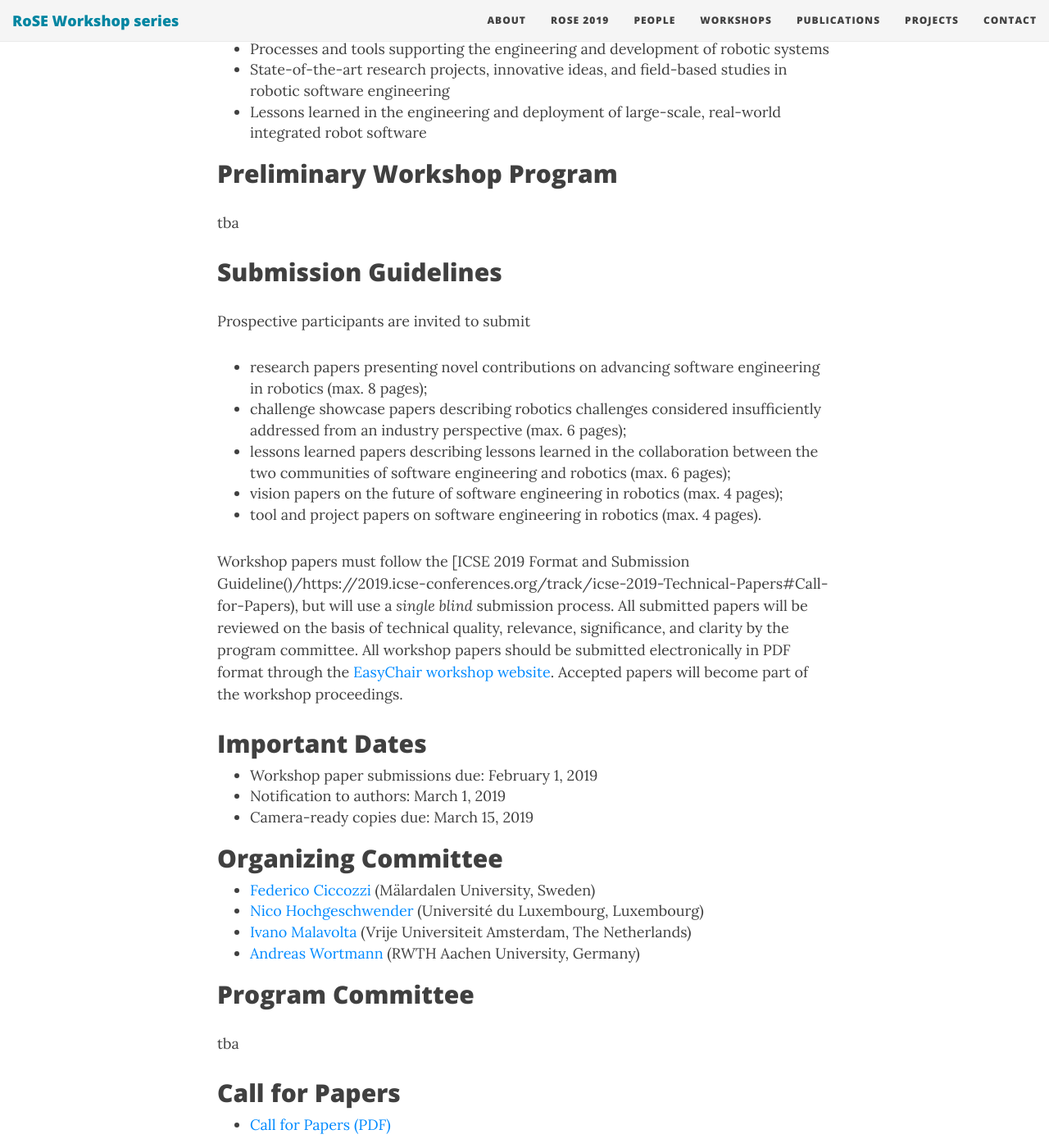
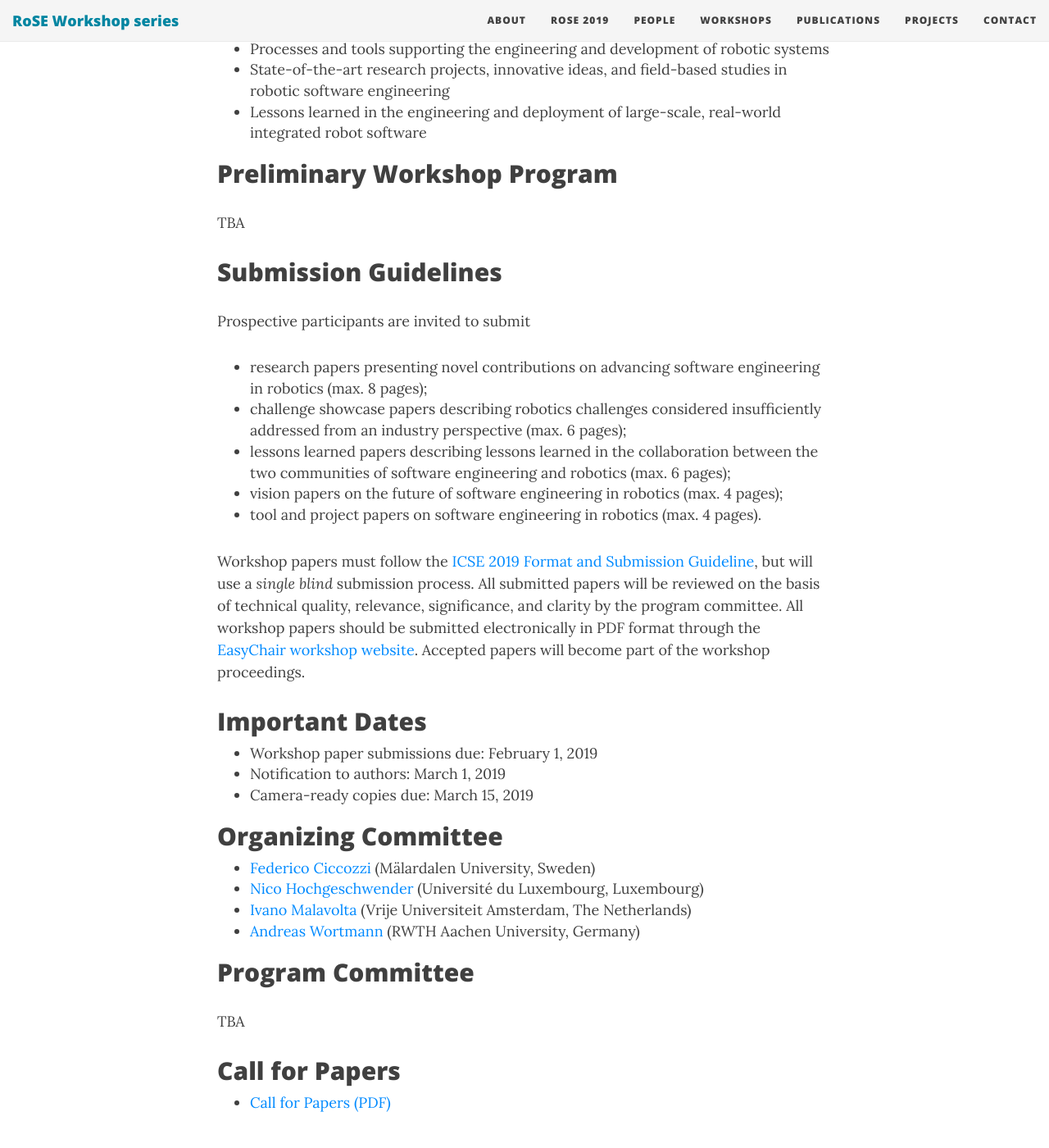
Before and after one commit to rose-workshops/rose-workshops.github.io, a Jekyll site: the page built from rose2019.md, in a window 1280 px wide and 1400 px high, scrolled down 1472 px. Shown: the whole window at 82% size. Built offline with Jekyll 4.4.1, drawn with Linux system fonts in a browser that asks for light colours; nearby versions of some CDN libraries.

Commit message:
refined cfp

```diff
--- a/rose2019.md
+++ b/rose2019.md
@@ -38,7 +38,7 @@ topics related to robotics software engineering:
 
 ## Preliminary Workshop Program
 
-tba
+TBA
 
 ## Submission Guidelines
 
@@ -49,7 +49,7 @@ Prospective participants are invited to submit
 - vision papers on the future of software engineering in robotics (max. 4 pages);
 - tool and project papers on software engineering in robotics (max. 4 pages).
 
-Workshop papers must follow the [ICSE 2019 Format and Submission Guideline()/https://2019.icse-conferences.org/track/icse-2019-Technical-Papers#Call-for-Papers), but will use a *single blind* submission process. All submitted papers will be reviewed on the basis of technical quality, relevance, significance, and clarity by the program committee. All workshop papers should be submitted electronically in PDF format through the [EasyChair workshop website](https://easychair.org/conferences/?conf=rose2019). Accepted papers will become part of the workshop proceedings.
+Workshop papers must follow the [ICSE 2019 Format and Submission Guideline](https://2019.icse-conferences.org/track/icse-2019-Technical-Papers#Call-for-Papers), but will use a *single blind* submission process. All submitted papers will be reviewed on the basis of technical quality, relevance, significance, and clarity by the program committee. All workshop papers should be submitted electronically in PDF format through the [EasyChair workshop website](https://easychair.org/conferences/?conf=rose2019). Accepted papers will become part of the workshop proceedings.
 
 ## Important Dates
 - Workshop paper submissions due: February 1, 2019
@@ -64,7 +64,7 @@ Workshop papers must follow the [ICSE 2019 Format and Submission Guideline()/htt
 
 ## Program Committee
 
-tba
+TBA
 
 ## Call for Papers
 - [Call for Papers (PDF)](https://github.com/awortmann/awortmann.github.io/raw/master/downloads/rose2019/rose2018_cfp.pdf)
```
